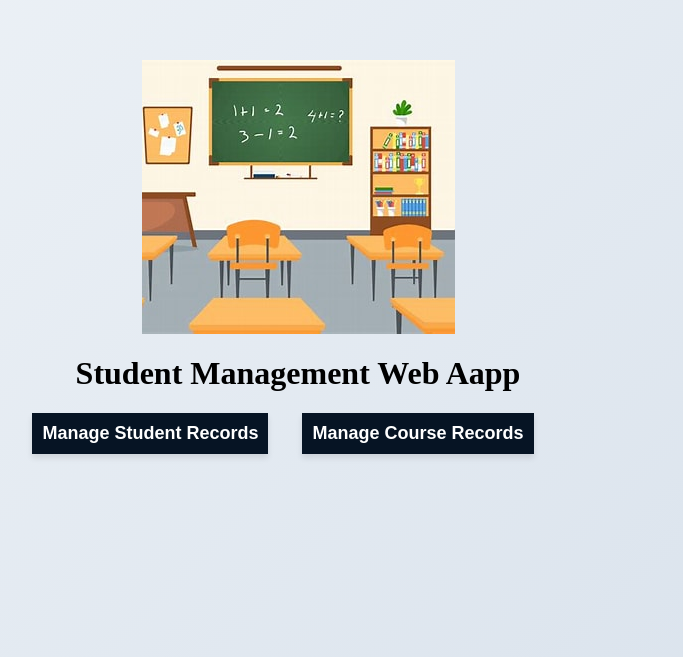
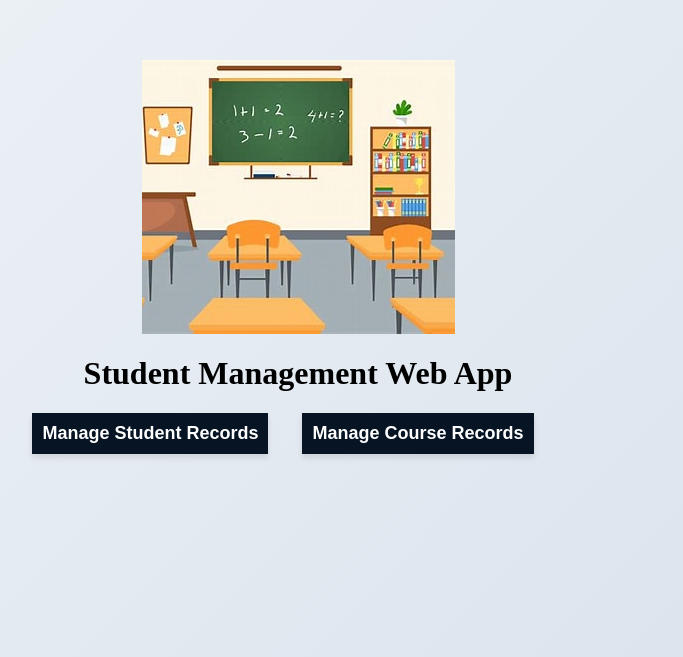
Before and after one commit to kr5m/hello, a website: page public/index.html in a window 1280 px wide. Shown: the part 143-800 px from the top of the page, without its empty margins (342-1025 px from the left). Drawn offline with Linux system fonts and the light colour scheme.

Commit message:
Update index.html

```diff
--- a/public/index.html
+++ b/public/index.html
@@ -1,12 +1,12 @@
 <head>
-    <title>Student Management Web App</title>
+    <title>Student Management Web Aapp</title>
 </head>
 
 <body
     style="height: 100vh;margin: 0;justify-content: center;align-items: center;display: flex;flex-direction: column;background: linear-gradient(135deg, #f0f4f8, #d9e2ec);">
     <center><img src="images/OIP.jpeg" alt="Classroom picture"></center>
     <center>
-        <h1>Student Management Web Aapp</h1>
+        <h1>Student Management Web App</h1>
     </center>
     <center>
         <a href="./manageStudent.html"><button class="buttonStyle">Manage Student Records</button></a>
```
